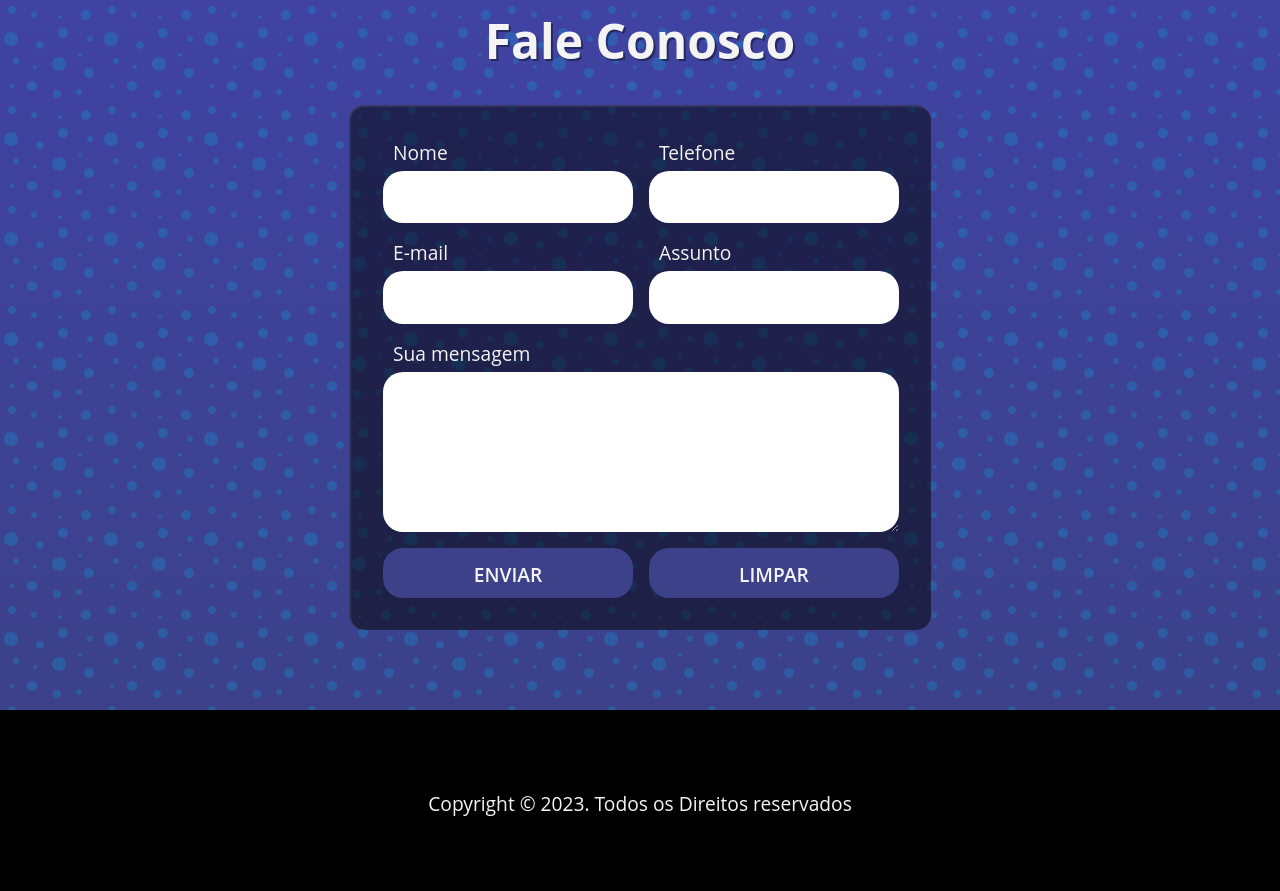
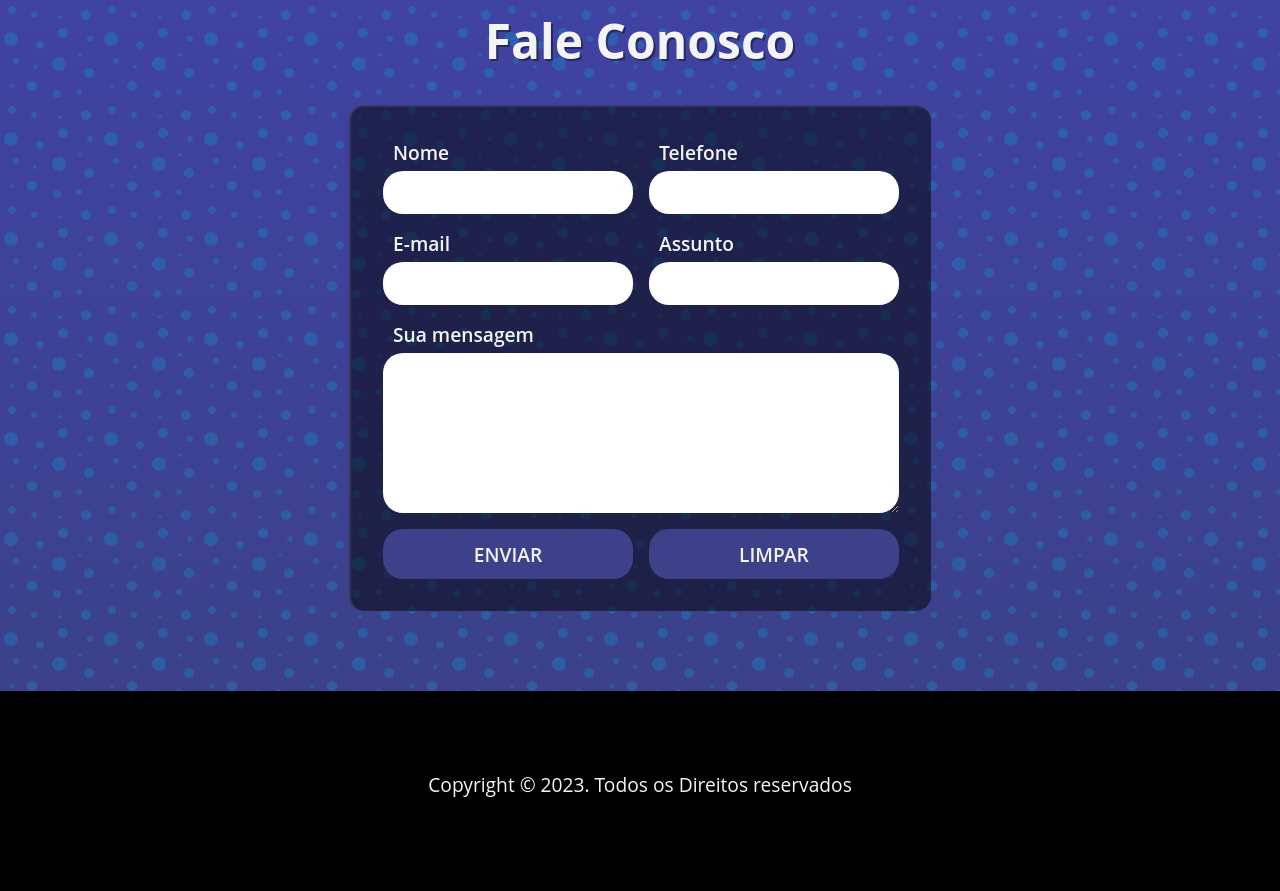
Before and after one commit to aleretamero/bem-limpinho, a website built with Vite: page index.html in a window 1280 px wide. Shown: the part 4400-5291 px from the top of the page. Built offline with nearby package versions, Linux system fonts and the light colour scheme.

Commit message:
Update contact.scss

```diff
--- a/src/scss/contact.scss
+++ b/src/scss/contact.scss
@@ -43,6 +43,7 @@
   & span {
     display: block;
     font-size: 1.2rem;
+    font-weight: 600;
     text-indent: 10px;
     margin-bottom: 5px;
   }
@@ -50,7 +51,7 @@
   & input {
     display: block;
     width: 250px;
-    padding: 0.8rem;
+    padding: 0.5rem;
     border-radius: 20px;
     font-size: 1.2rem;
     font-family: Ubuntu, Cantarell, 'Open Sans', 'Helvetica Neue', sans-serif;
```
